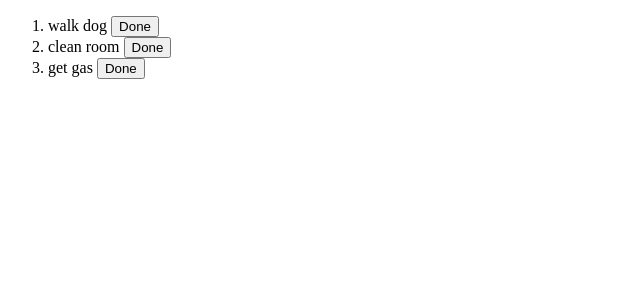
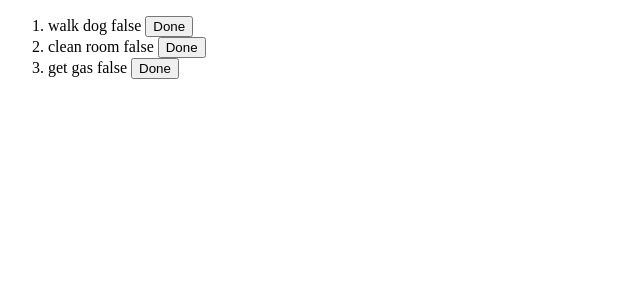
Before and after one commit to RealWeeks/learn-vue-todo, a Vue app: page / in a window 1280 px wide. Shown: the top 300 px of the page, without its empty margins (0-640 px from the left). Built offline with nearby package versions, Linux system fonts and the light colour scheme.

Commit message:
toggles todo completedness

```diff
--- a/src/App.vue
+++ b/src/App.vue
@@ -14,7 +14,7 @@ export default {
   },
   methods:{
     doneTodo(todo){
-      debugger
+      todo.completed = !todo.completed
     }
   },
   data(){
--- a/src/components/HelloWorld.vue
+++ b/src/components/HelloWorld.vue
@@ -1,7 +1,7 @@
 <template>
   <div id="todo">
     <ol>
-      <li v-for="todo in todos"> {{todo.title}} <button @click="handleTodos(todo)">Done</button></li>
+      <li v-for="todo in todos"> {{todo.title}} {{todo.completed}} <button @click="handleTodos(todo)">Done</button></li>
     </ol>
   </div>
 </template>
```
